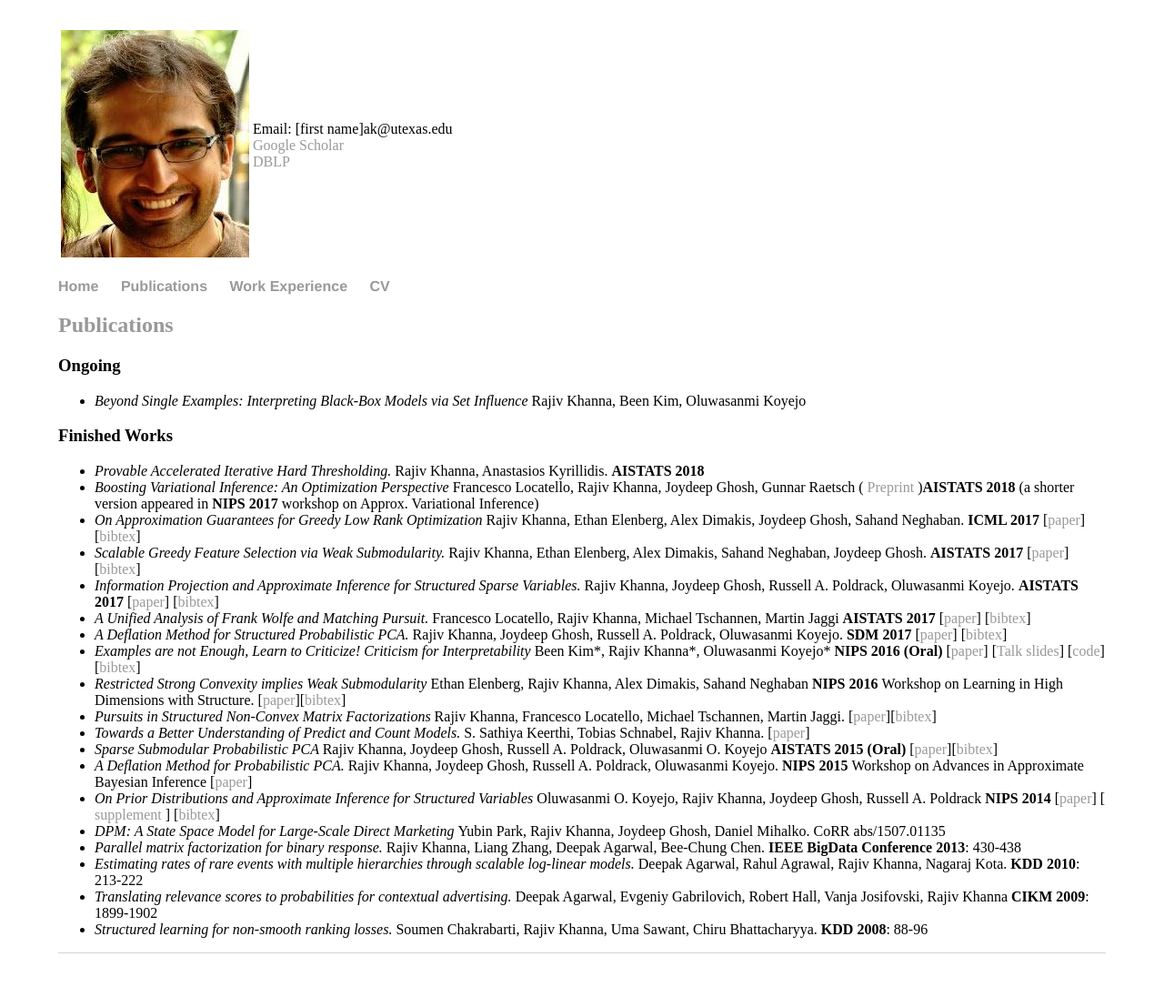
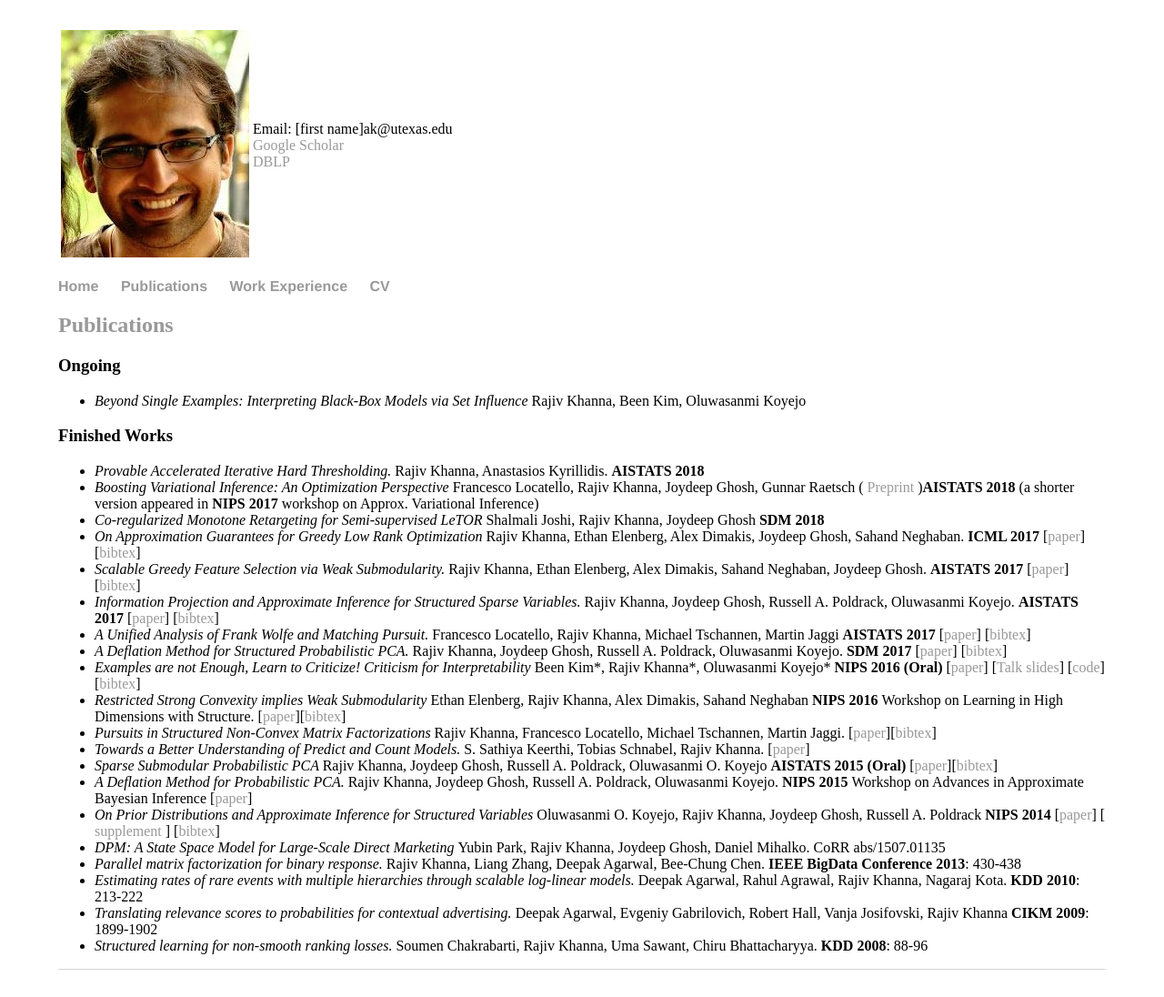
Before and after one commit to rjvak7/rjvak7.github.io, a Jekyll site: the page built from pubs.html, in a window 1280 px wide. Shown: the whole page at 91% size. Built offline with Jekyll 4.4.1, drawn with Linux system fonts in a browser that asks for light colours.

Commit message:
update pubs

```diff
--- a/pubs.html
+++ b/pubs.html
@@ -15,6 +15,7 @@ title: Rajiv Khanna -- Publications
 <ul>
 <li> <i>Provable Accelerated Iterative Hard Thresholding.</i> Rajiv Khanna, Anastasios Kyrillidis. <b> AISTATS 2018 </b> </li>
 <li> <i> Boosting Variational Inference: An Optimization Perspective </i> Francesco Locatello, Rajiv Khanna, Joydeep Ghosh, Gunnar Raetsch (<a href="https://arxiv.org/abs/1708.01733"> Preprint  </a>)<b>AISTATS 2018 </b> (a shorter version appeared in <b>NIPS 2017</b> workshop on Approx. Variational Inference)</li>
+<li> <i>Co-regularized Monotone Retargeting for Semi-supervised LeTOR</i> Shalmali Joshi, Rajiv Khanna, Joydeep Ghosh <b> SDM 2018 </b> </li>
 <li> <i> On Approximation Guarantees for Greedy Low Rank Optimization </i> Rajiv Khanna, Ethan Elenberg, Alex Dimakis,  Joydeep Ghosh, Sahand Neghaban. <b> ICML 2017 </b> [<a href="http://proceedings.mlr.press/v70/khanna17a.html">paper</a>] [<a href = javascript:showhide('lowrankbib')>bibtex</a>]  <div id ="lowrankbib" style="display:none">
 @article{Khanna:2017lowrank, <br>
 author = {Khanna, Rajiv and Elenberg, Ethan and Dimakis, Alexandros  and Ghosh, Joydeep and Neghaban, Sahand}, <br>
```
